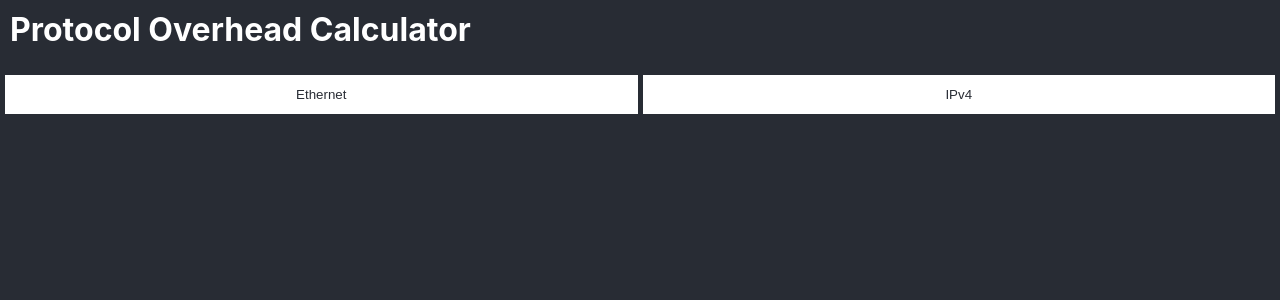
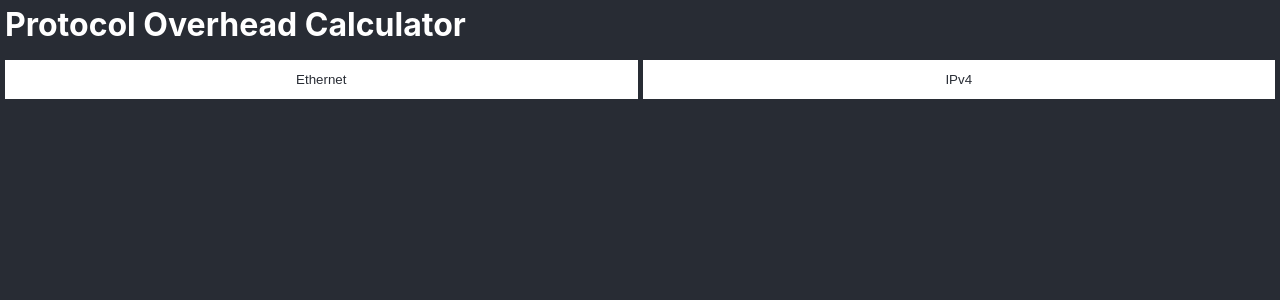
Before and after one commit to alex-sandri/protocol-overhead-calculator, a React (Create React App) app: page / in a window 1280 px wide. Shown: the top 300 px of the page. Built offline with nearby package versions, Linux system fonts and the light colour scheme.

Commit message:
Add padding to the body

```diff
--- a/src/App.css
+++ b/src/App.css
@@ -1,7 +1,3 @@
-.App-header {
-  padding: 10px;
-}
-
 .App-header h1
 {
   margin: 0;
@@ -12,7 +8,7 @@
   list-style: none;
   display: flex;
   gap: 5px;
-  padding: 0 5px;
+  padding: 0;
   overflow: auto;
 }
 
--- a/src/index.css
+++ b/src/index.css
@@ -8,6 +8,7 @@ body {
 
   color: white;
   background-color: #282c34;
+  padding: 5px;
 }
 
 code {
```
